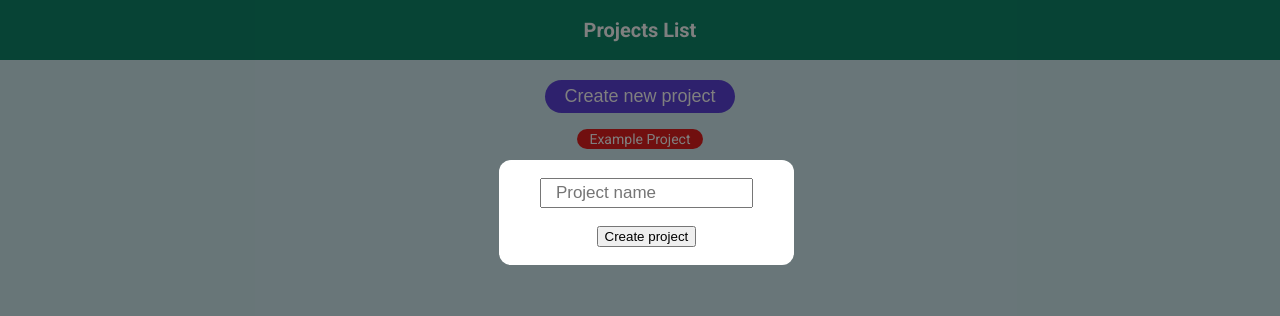
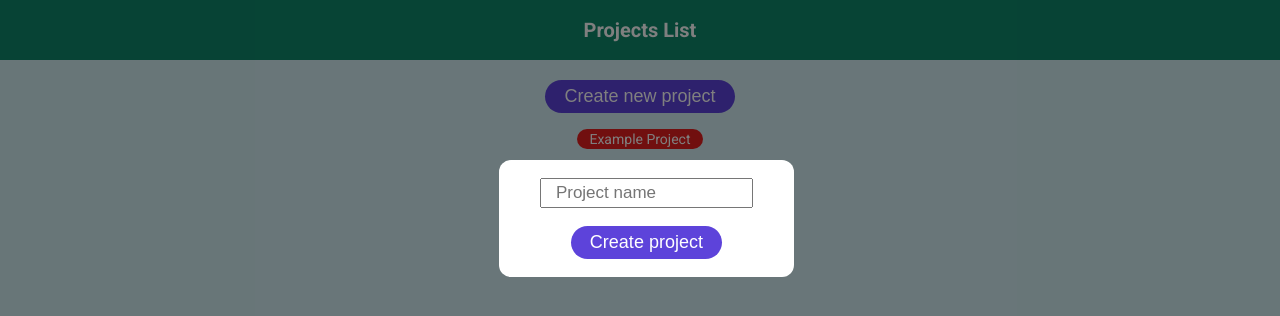
Before and after one commit to Ave-Mari/projects-board, a React (Vite) app: page /projects in a window 1280 px wide. Both pictures are taken after a click on the button "Create new project". Shown: the top 316 px of the page. Built offline with nearby package versions, Linux system fonts and the light colour scheme; a web font is replaced by a local one.

Commit message:
add styles to create projcet button

```diff
--- a/src/components/Modal/Modal.scss
+++ b/src/components/Modal/Modal.scss
@@ -10,6 +10,7 @@
 .modal-window {
   position: absolute;
   border-radius: 12px;
+  z-index: 1000;
   top: 20%;
   left: 39%;
   right: 38%;
@@ -27,15 +28,14 @@ form {
     padding: 5px 14px;
     font-size: 14px;
   }
-
-
 }
 
 input::placeholder {
   font-size: 17px;
 }
 
-.btn-create {
+.btn-create,
+.btn-create-project {
   padding: 6px 19px;
   font-size: 18px;
   background: #5d43da;
```
Lines whose indentation alone changed are shown as unchanged.
